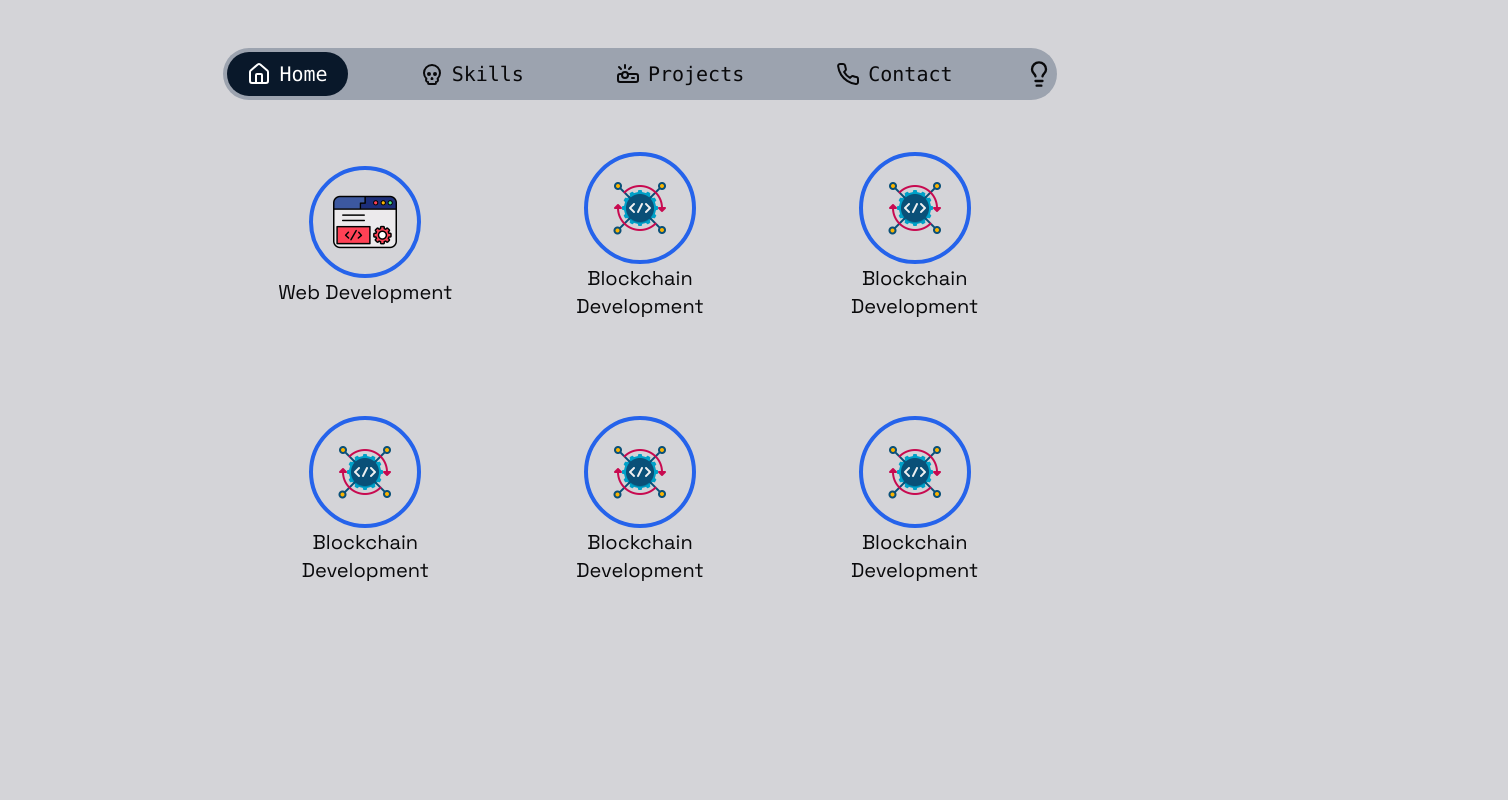
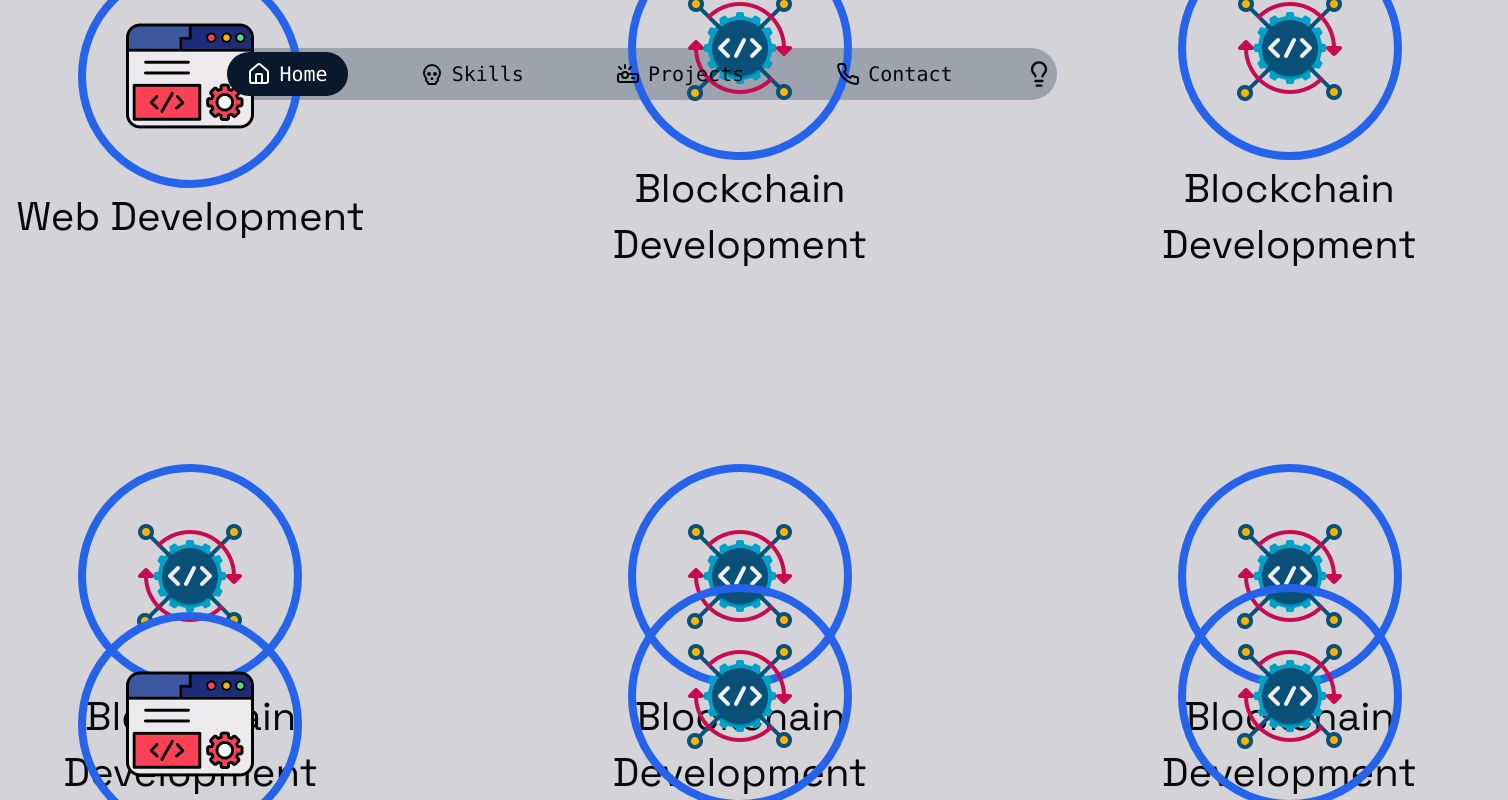
Before and after one commit to chandan-chaudhary/portfolio-design, a Next.js app: page /skills in a window 1280 px wide. Shown: the top 800 px of the page, 1508 px wide, since content can reach past the window. Built offline with nearby package versions, Linux system fonts and the light colour scheme.

Commit message:
fixed framer motion issue

```diff
--- a/app/(dashboard)/customer-review/page.tsx
+++ b/app/(dashboard)/customer-review/page.tsx
@@ -1,3 +1,5 @@
+
+'use client'
 // import developerImg from '@/public/development.png';
 
 import {
@@ -8,13 +10,13 @@ import {
     CardHeader,
 
 } from "@/components/ui/card"
-// import { motion } from "motion/react"
+import { motion } from "framer-motion"
 // import { Button } from '@/components/ui/button';
 // import { Code } from 'lucide-react';
 
 export default function Clients() {
     return (
-        // <motion.div animate={{ x: [0, 100, 0] }} >
+        <motion.div animate={{ x: [0, 100, 0] }} >
             <main className='flex flex-col gap-y-8 items-center justify-center px-3 sm:px-8 md:px-8 '>
                 {/* <h1 className='uppercase font-medium font-landingPageFont text-3xl xl:text-5xl '>Projects</h1> */}
                 <div className='grid grid-cols-1 lg:grid-cols-2 xl:grid-cols-3 gap-5 xl:gap-12'>
@@ -30,6 +32,6 @@ export default function Clients() {
                         </Card>)}
                 </div>
             </main>
-        // {/* </motion.div> */}
+        </motion.div>
     )
 }
--- a/app/(dashboard)/skills/page.tsx
+++ b/app/(dashboard)/skills/page.tsx
@@ -1,5 +1,5 @@
 "use Client";
-
+import { motion } from 'framer-motion';
 import Image from "next/image";
 import { skills, skillProps } from './skills';
 
@@ -7,6 +7,17 @@ export default function Skills() {
   return (
     <main className="flex flex-col gap-y-8 items-center justify-center">
       {/* <h1 className="text-4xl font-normal font-landingPageFont">Skills</h1> */}
+      <motion.div
+        className="box"
+        // Animate when this value changes:
+        animate={{ scale: 2 }}
+        // Fade in when the element enters the viewport:
+        whileInView={{ opacity: 1 }}
+        // Animate the component when its layout changes:
+        layout
+        // Style now supports indepedent transforms:
+        style={{ x: 100 }}
+      >
         <div className="grid grid-cols-2 md:grid-cols-2 lg:grid-cols-3 place-items-center gap-8 xl:gap-24 p-5 ">
           {skills.map((skill: skillProps, idx: number) => (
             <div key={idx} className="flex flex-col items-center justify-center ">
@@ -17,6 +28,7 @@ export default function Skills() {
             </div>
           ))}
         </div>
+      </motion.div>
     </main>
   );
 }
--- a/app/layout.tsx
+++ b/app/layout.tsx
@@ -1,4 +1,5 @@
-import type { Metadata } from "next";
+'use client'
+// import type { Metadata } from "next";
 // import localFont from "next/font/local";
 import "./globals.css";
 import Header from "./(dashboard)/_components/Header";
@@ -6,6 +7,8 @@ import { ThemeProvider } from "./(dashboard)/_components/ThemeContext";
 import Skills from "./(dashboard)/skills/page";
 import Clients from "./(dashboard)/customer-review/page";
 import Projects from "./(dashboard)/projects/page";
+// import { motion } from "motion/react"
+
 // const geistSans = localFont({
 //   src: "./fonts/GeistVF.woff",
 //   variable: "--font-geist-sans",
@@ -17,10 +20,10 @@ import Projects from "./(dashboard)/projects/page";
 //   weight: "100 900",
 // });
 
-export const metadata: Metadata = {
-  title: "Portfolio",
-  description: "Portfolio design web developer dev blockchain tech technology ai ml",
-};
+// export const metadata: Metadata = {
+//   title: "Portfolio",
+//   description: "Portfolio design web developer dev blockchain tech technology ai ml",
+// };
 
 export default function RootLayout({
   children,
--- a/package.json
+++ b/package.json
@@ -15,8 +15,8 @@
     "@radix-ui/react-switch": "^1.1.1",
     "class-variance-authority": "^0.7.0",
     "clsx": "^2.1.1",
+    "framer-motion": "^11.12.0",
     "lucide-react": "^0.454.0",
-    "motion": "^11.11.17",
     "next": "14.2.10",
     "react": "^18",
     "react-dom": "^18",
```
Also changed, not shown: 1 other file (tests, documents, lock files or other folders). Lines whose indentation alone changed are shown as unchanged.
